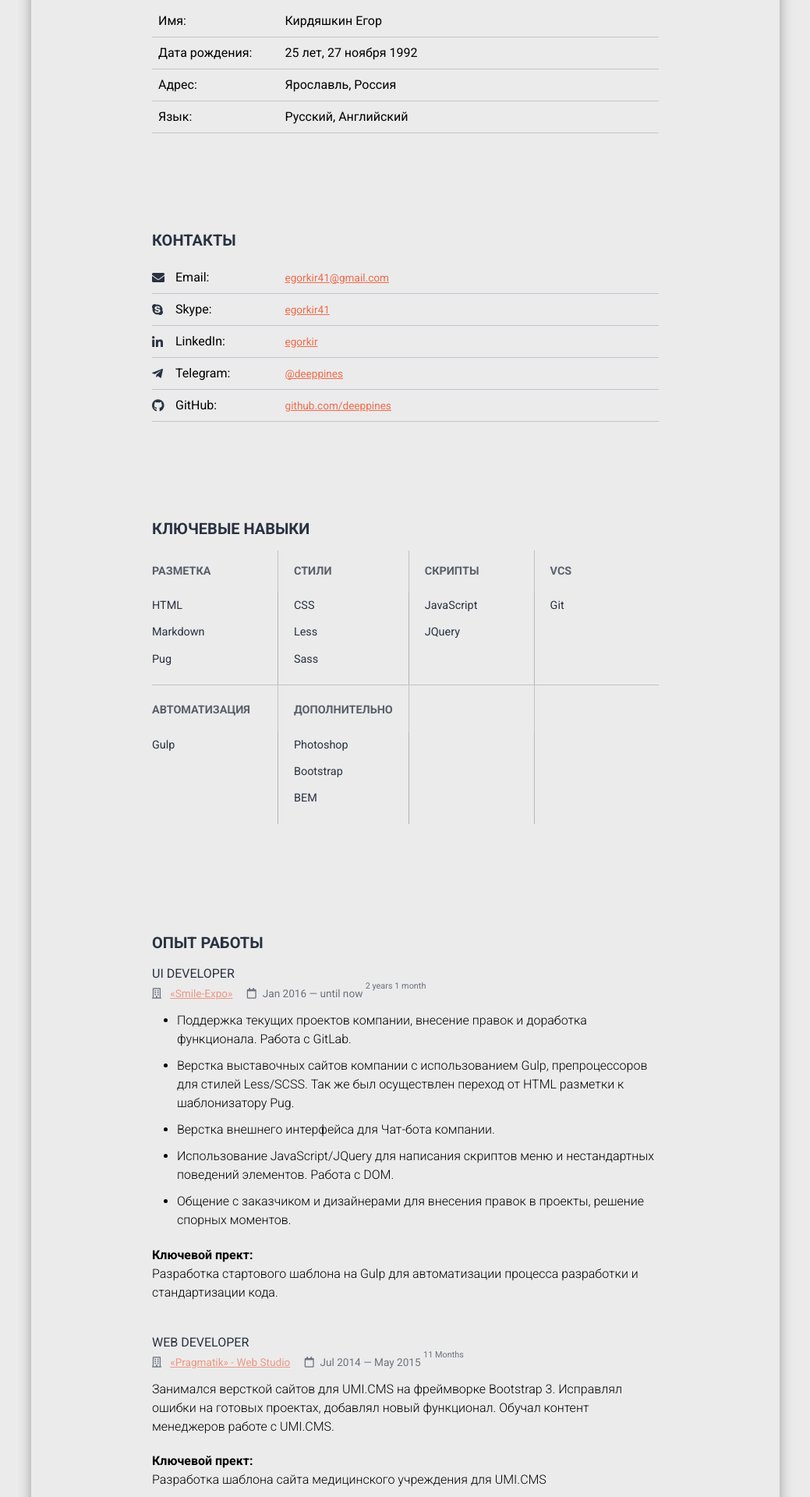
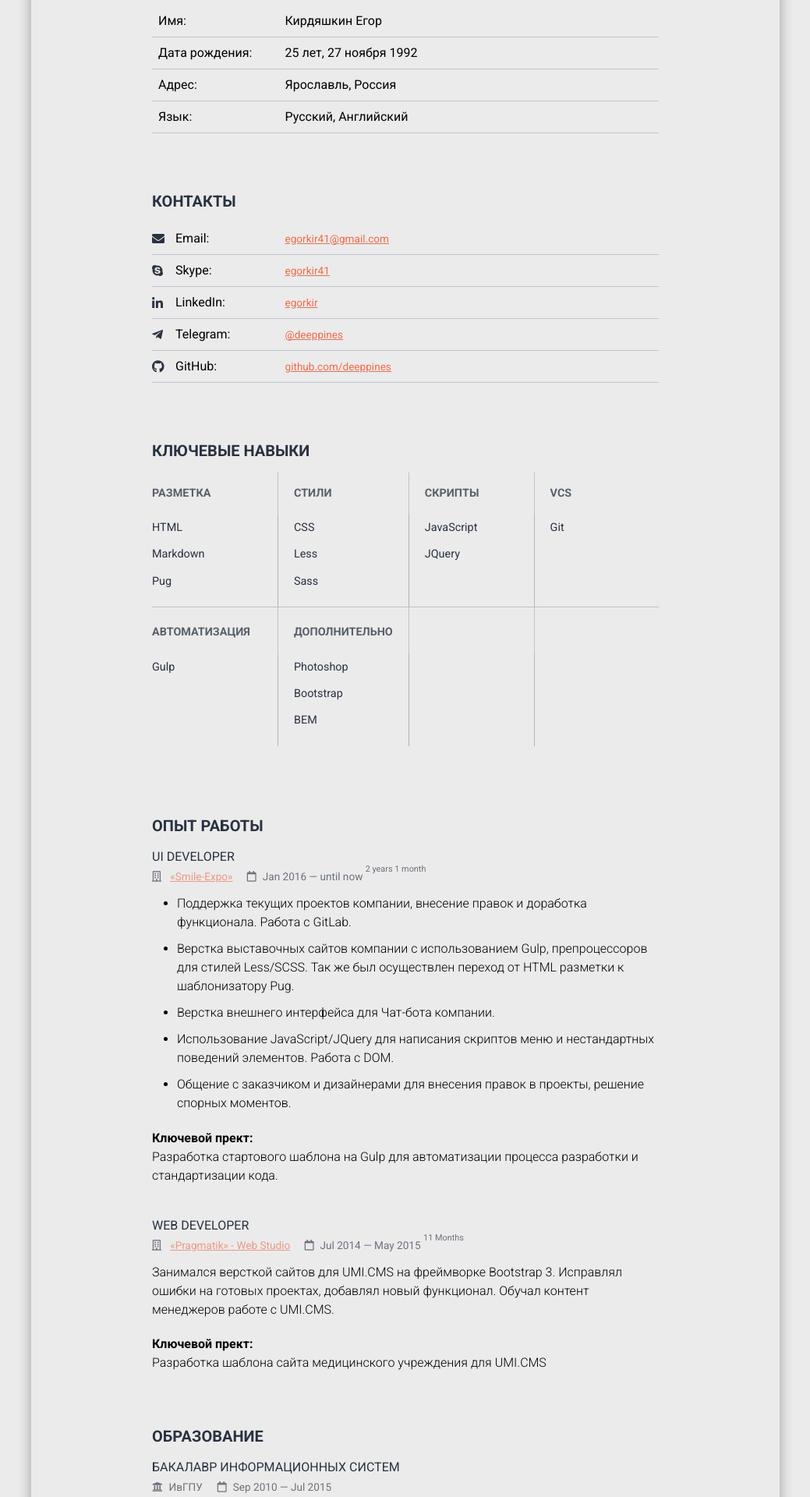
Before and after one commit to deeppines/deeppines.github.io, a Jekyll site: the page built from cv.html, in a window 1280 px wide. Shown: the part 420-2340 px from the top of the page at 78% size, without its empty margins (120-1159 px from the left). Built offline with Jekyll 4.4.1, drawn with Linux system fonts in a browser that asks for light colours.

Commit message:
update margin in cv

```diff
--- a/_sass/_common.scss
+++ b/_sass/_common.scss
@@ -136,7 +136,7 @@
 }
 
 .info {
-    margin-bottom: 100px;
+    margin-bottom: 50px;
 
     @media (max-width: 575px) {
 
--- a/_sass/components/_info-item.scss
+++ b/_sass/components/_info-item.scss
@@ -6,6 +6,10 @@
 
 .info-item {
     margin-bottom: 40px;
+
+    &:last-child {
+        margin-bottom: 0;
+    }
 
     &_header {
         line-height: 1;
```
